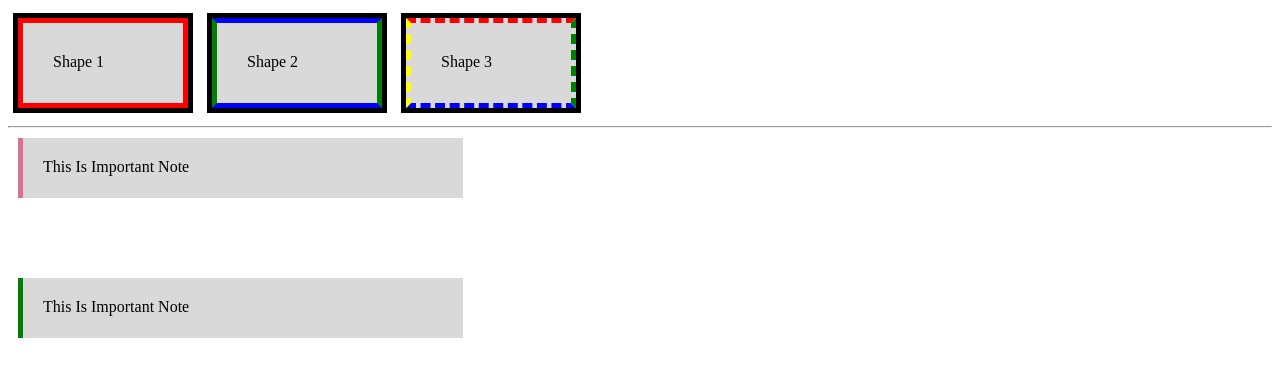
After one commit to HassanElmalik/Voyager1, a PHP site: page /CSS_PROJECT/css-assignments-lesson-from-9-to-12/index.html in a window 1280 px wide. The commit adds this page. Shown: the top 377 px of the page. Run offline with PHP 8.4, Linux system fonts and the light colour scheme.

Commit message:
solving CSS assignments 9-12

```diff
--- /dev/null
+++ b/ProgrammingWithElzero/CSS_PROJECT/css-assignments-lesson-from-9-to-12/assignment.css
@@ -0,0 +1,52 @@
+/* -1-  */
+div {
+    display: inline-block;
+    background-color: #d9d9d9;
+    width: 100px;
+    height: 20px;
+    padding: 30px;
+    margin: 10px;
+}
+
+.div1 {
+    border: 5px solid red;
+    outline: 5px solid black;
+}
+
+.div2 {
+    border: 5px solid green;
+    border-color: blue green;
+    outline: 5px solid black;
+}
+
+.div3 {
+    border: 5px dashed green;
+    border-color: red green blue yellow;
+    outline: 5px solid black;
+}
+
+/* -2-  */
+.element-1 {
+    width: 400px;
+    background-color: #d9d9d9;
+    padding: 20px;
+    margin: 10px;
+    display: block;
+    border-left: 5px solid palevioletred ;
+}
+.element-2 {
+    width: 400px;
+    background-color: #d9d9d9;
+    padding: 20px;
+    margin: 10px;
+    display: block;
+    visibility: hidden;
+}
+.element-3 {
+    width: 400px;
+    background-color: #d9d9d9;
+    padding: 20px;
+    margin: 10px;
+    display: block;
+    border-left: 5px solid green ;
+}
--- /dev/null
+++ b/ProgrammingWithElzero/CSS_PROJECT/css-assignments-lesson-from-9-to-12/index.html
@@ -0,0 +1,27 @@
+<!DOCTYPE html>
+<html lang="en">
+<head>
+    <meta charset="UTF-8">
+    <meta name="viewport" content="width=device-width, initial-scale=1.0">
+    <link rel="stylesheet" href="assignment.css">
+    <title>Document</title>
+</head>
+<body>
+    <!-- -1-  -->
+    <div class="div1">Shape 1</div>
+    <div class="div2">Shape 2</div>
+    <div class="div3">Shape 3</div>
+    <hr>
+
+    <!-- -2-  -->
+    <div class="element-1">This Is Important Note</div>
+    <div class="element-2">This Is Important Note</div>
+    <div class="element-3">This Is Important Note</div>
+
+
+
+
+
+
+</body>
+</html>
--- a/ProgrammingWithElzero/CSS_PROJECT/master.css
+++ b/ProgrammingWithElzero/CSS_PROJECT/master.css
@@ -131,7 +131,7 @@ h3 {
         border: 10px solid red;
         border-width: 10px;
         border-color: red green blue yellow;
-        border-style: solid;
+        border-style: ridge;
     }
     /* --------------------------------------------------------------------------------- */
     /* Lesson 10 (Outline) */
```
Also changed, not shown: ProgrammingWithElzero/CSS_PROJECT/index.html (+11 -9 lines).
